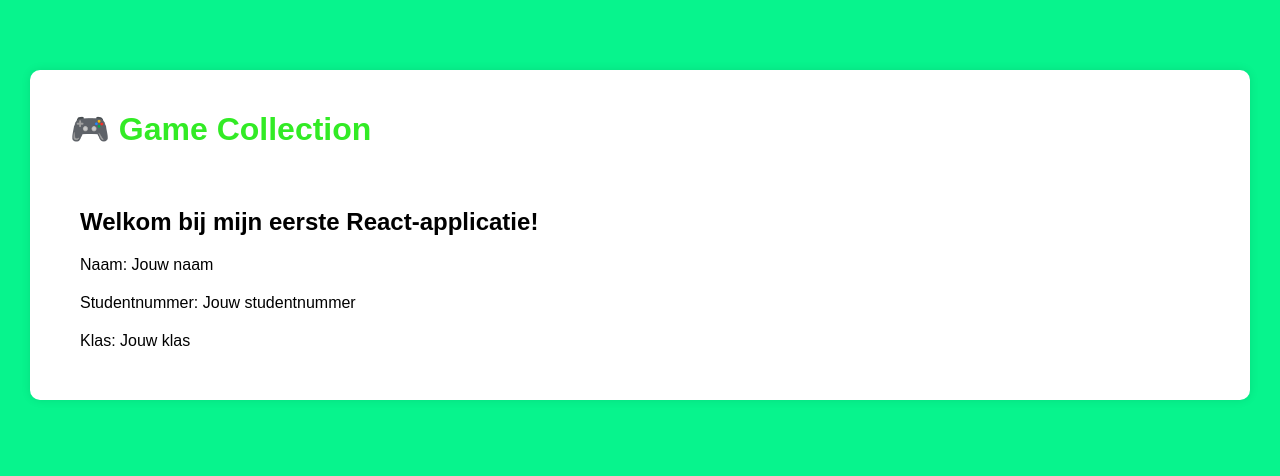
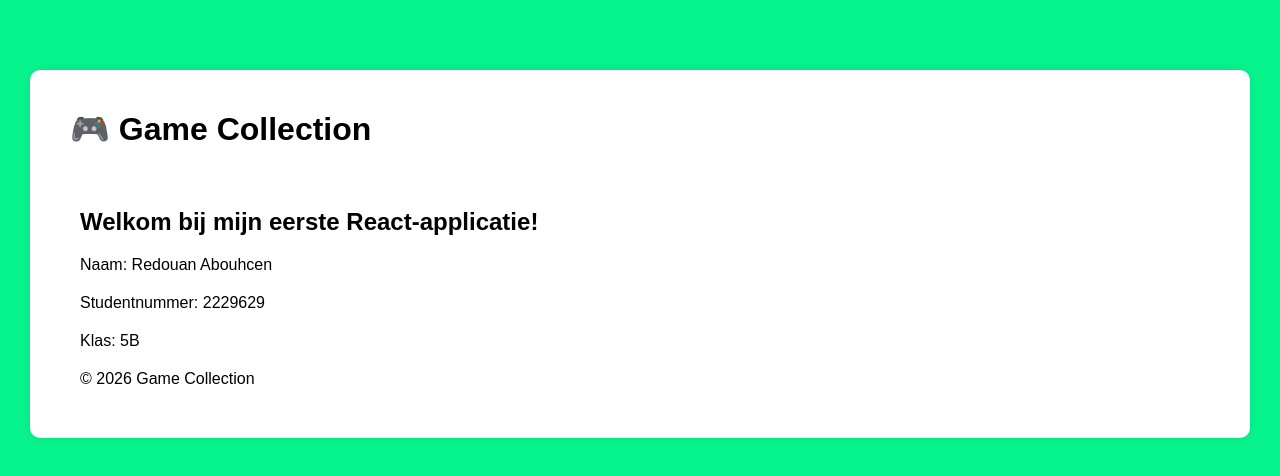
Before and after one commit to Redouan-maker/game-collection, a React (Vite) app: page / in a window 1280 px wide. Shown: the top 476 px of the page. Built offline with nearby package versions, Linux system fonts and the light colour scheme.

Commit message:
Les 3 - Eerste componenten gemaakt

```diff
--- a/src/App.jsx
+++ b/src/App.jsx
@@ -1,23 +1,33 @@
 import "./App.css";
+import Header from "./components/Header";
+import Footer from "./components/Footer";
 
 function App() {
+
     return (
+
         <div className="container">
-      <h1 className="title">
-        🎮 Game Collection
-      </h1>
+
+            <Header />
 
             <div className="games">
+
                 <h2>Welkom bij mijn eerste React-applicatie!</h2>
 
-        <p>Naam: Jouw naam</p>
+                <p>Naam: Redouan Abouhcen</p>
 
-        <p>Studentnummer: Jouw studentnummer</p>
+                <p>Studentnummer: 2229629</p>
 
-        <p>Klas: Jouw klas</p>
+                <p>Klas: 5B</p>
+
+                <Footer />
+
             </div>
+
         </div>
+
     );
+
 }
 
 export default App;
--- /dev/null
+++ b/src/components/Footer.jsx
@@ -0,0 +1,15 @@
+function Footer() {
+
+    return (
+
+        <footer>
+
+            © 2026 Game Collection
+
+        </footer>
+
+    );
+
+}
+
+export default Footer;
--- /dev/null
+++ b/src/components/Header.jsx
@@ -0,0 +1,11 @@
+function Header() {
+
+    return (
+
+        <h1>🎮 Game Collection</h1>
+
+    );
+
+}
+
+export default Header;
```
Lines whose indentation alone changed are shown as unchanged.
